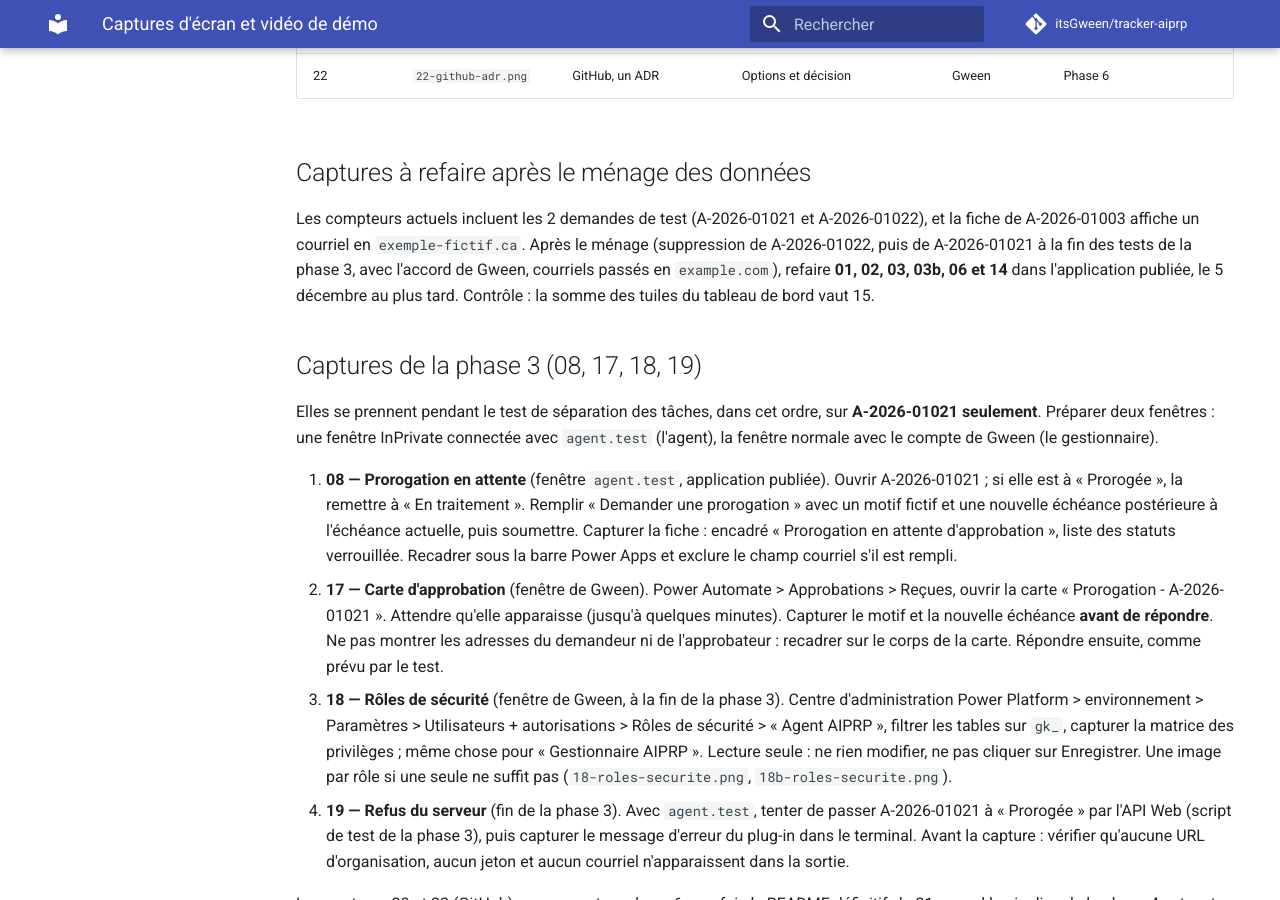
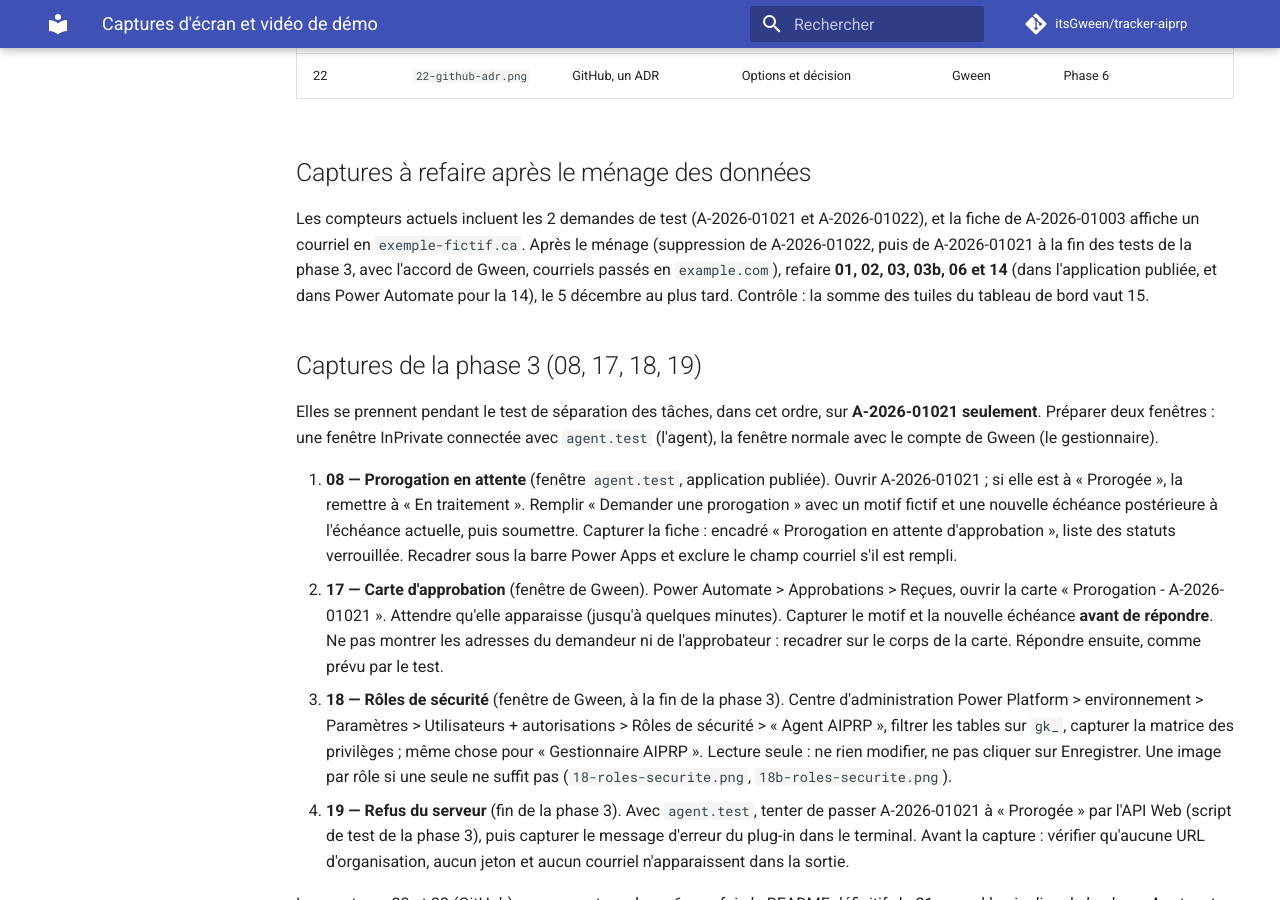
Before and after one commit to itsGween/tracker-aiprp, an MkDocs documentation site: the page built from docs/captures.md, in a window 1280 px wide and 900 px high, scrolled down 2234 px. Built offline with MkDocs 1.6.1 and Material for MkDocs 9.7.7, drawn with Linux system fonts in a browser that asks for light colours; comment, search, counter and statistics services are not loaded.

Commit message:
docs(captures): precise ou refaire la capture 14
Co-Authored-By: Claude Opus 5.5 <noreply@anthropic.com>

```diff
--- a/docs/captures.md
+++ b/docs/captures.md
@@ -49,7 +49,7 @@ Toutes les images vont dans `docs/images/`, en PNG, nommées `NN-sujet.png`.
 Les compteurs actuels incluent les 2 demandes de test (A-2026-01021 et A-2026-01022), et la
 fiche de A-2026-01003 affiche un courriel en `exemple-fictif.ca`. Après le ménage (suppression de
 A-2026-01022, puis de A-2026-01021 à la fin des tests de la phase 3, avec l'accord de Gween, courriels passés en `example.com`), refaire **01, 02, 03,
-03b, 06 et 14** dans l'application publiée, le 5 décembre au plus tard. Contrôle : la somme des tuiles du
+03b, 06 et 14** (dans l'application publiée, et dans Power Automate pour la 14), le 5 décembre au plus tard. Contrôle : la somme des tuiles du
 tableau de bord vaut 15.
 
 ## Captures de la phase 3 (08, 17, 18, 19)
```
